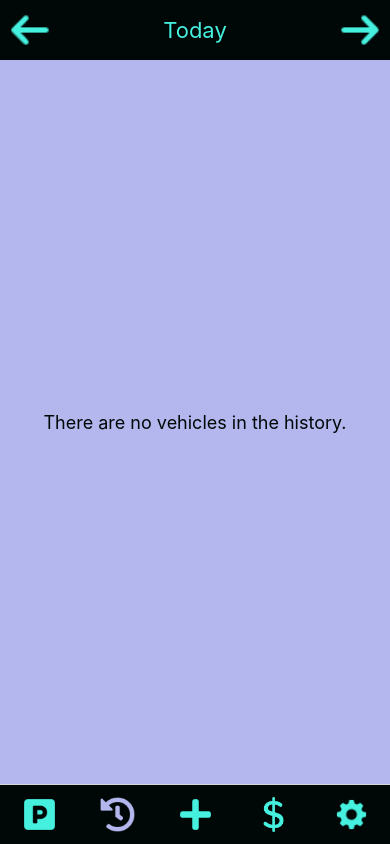
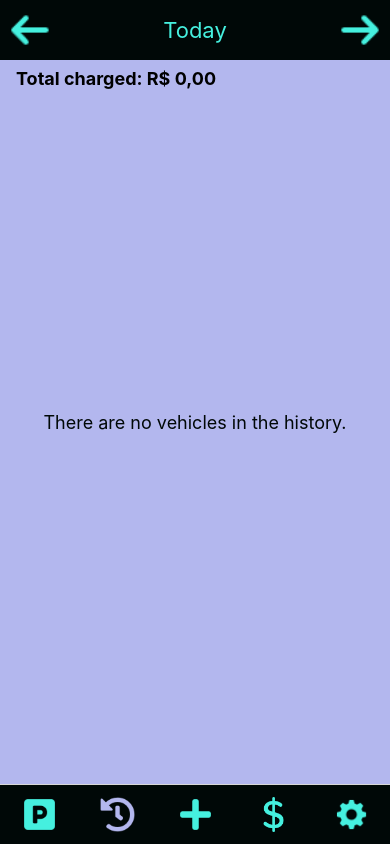
Before and after one commit to hlaep/Park-Mannager, a React Native app: screen /History in a window 390 px wide. Built offline with nearby package versions, Linux system fonts and the light colour scheme.

Commit message:
Added total charged to history screen

```diff
--- a/src/db/parkingCarsDb.js
+++ b/src/db/parkingCarsDb.js
@@ -94,7 +94,7 @@ const getYesterdayOfDate = (date, times) => {
   return dayBeforeTimestamp
 }
 
-export const updateParking = async (id, price, time) => {
+export const updateParking = async (id, formatedPrice, time, priceNum) => {
   try {
     const response = await getCars()
     const filteredList = response.cars.filter(car => car.id !== id)
@@ -105,9 +105,10 @@ export const updateParking = async (id, price, time) => {
         {
           ...car,
           parking: false,
-          price,
+          formatedPrice,
           time,
-          exitTime: Date.now()
+          exitTime: Date.now(),
+          priceNum: parseFloat(priceNum)
         }
       ]
     }
--- a/src/screens/HistoryScreen/HistoryScreen.jsx
+++ b/src/screens/HistoryScreen/HistoryScreen.jsx
@@ -6,8 +6,8 @@ import {
   getTicketsOfDate,
   getDateName
 } from './dateLogics'
-import { HistoryScreenContent } from './components/Content'
-import { HistoryScreenHeader } from './components/Header'
+import { HistoryScreenContent } from './components/HistoryScreenContent'
+import { HistoryScreenHeader } from './components/HistoryScreenHeader'
 
 export const HistoryScreen = () => {
   const { cars } = useContext(StateContext)
@@ -29,7 +29,7 @@ export const HistoryScreen = () => {
     const isOlder = direction === 'older' ? true : false
     const olderOrNewerDate = getDateBeforeOrAfterDate(
       currentDate,
-      historyVehicles.map(vehicle => vehicle.exitTime),
+      [new Date(), ...historyVehicles.map(vehicle => vehicle.exitTime)],
       isOlder
     )
     if (olderOrNewerDate) setCurrentDate(olderOrNewerDate)
--- a/src/screens/HistoryScreen/components/CarTicket.jsx
+++ b/src/screens/HistoryScreen/components/CarTicket.jsx
@@ -30,7 +30,7 @@ export const CarTicket = props => {
       <Info name={'Placa:'} value={props.sign} />
       <Info name={'Veículo:'} value={props.type} />
       <Info name={'Tempo estacionado:'} value={props.time} />
-      <Info name={'Preço cobrado:'} value={props.price} />
+      <Info name={'Preço cobrado:'} value={props.formatedPrice} />
       <Info
         name={'Entrada:'}
         value={new Date(props.createdAt).toLocaleString('pt-BR')}
--- a/src/screens/HistoryScreen/components/Content.jsx
+++ b/src/screens/HistoryScreen/components/HistoryScreenContent.jsx
@@ -1,9 +1,25 @@
 import React from 'react'
-import { StyleSheet, View, ScrollView } from 'react-native'
+import { StyleSheet, View, ScrollView, Text } from 'react-native'
 import { CarTicket } from './CarTicket'
 import { NoVehiclesMessage } from './NoVehiclesMessage'
 
 export const HistoryScreenContent = props => {
+  const getTotalCharged = () => {
+    const prices = props.shownHistoryVehicles.map(
+      // Times 100 here is to avoid JS inprecision of floating numbers.
+      vehicle => vehicle.priceNum * 100
+    )
+    const pricesSum = prices.reduce(
+      (accumulator, currentValue) => accumulator + currentValue,
+      0
+    )
+    const formatedPrice = new Intl.NumberFormat('pt-BR', {
+      style: 'currency',
+      currency: 'BRL'
+    }).format(pricesSum / 100)
+    return formatedPrice
+  }
+
   return (
     <View style={styles.wrapper}>
       {props.noVehicles && (
@@ -15,6 +31,12 @@ export const HistoryScreenContent = props => {
         />
       )}
       <ScrollView>
+        {!props.noVehiclesToday && (
+          <Text style={styles.totalCharged}>
+            Total charged: {getTotalCharged()}
+          </Text>
+        )}
+
         {props.shownHistoryVehicles.map(item => (
           <CarTicket {...item} key={item.id} />
         ))}
@@ -37,5 +59,11 @@ const styles = StyleSheet.create({
   text: {
     color: '#000807',
     fontSize: 18
+  },
+  totalCharged: {
+    marginTop: 8,
+    marginLeft: 16,
+    fontSize: 18,
+    fontWeight: 700
   }
 })
--- a/src/screens/HistoryScreen/dateLogics.js
+++ b/src/screens/HistoryScreen/dateLogics.js
@@ -31,9 +31,7 @@ export const getDateBeforeOrAfterDate = (currentDate, allDates, before) => {
       latestDate = before ? sortedDates[index + 1] : sortedDates[index - 1]
     }
   })
-  if (latestDate === undefined) {
-    return null
-  }
+
   return latestDate
 }
 
--- a/src/screens/homeScreen/components/ParkingCarActions.jsx
+++ b/src/screens/homeScreen/components/ParkingCarActions.jsx
@@ -12,7 +12,12 @@ export const ParkingCarActions = props => {
 
   const finishParking = async () => {
     try {
-      await updateParking(props.id, formatPrice(price), formatTime(currentTime))
+      await updateParking(
+        props.id,
+        formatPrice(price),
+        formatTime(currentTime),
+        price
+      )
       await updateCars()
     } catch (e) {
       console.error(e.message, e.e)
```
Also changed, not shown: src/screens/HistoryScreen/components/HistoryScreenHeader.jsx (renamed from src/screens/HistoryScreen/components/Header.jsx).
